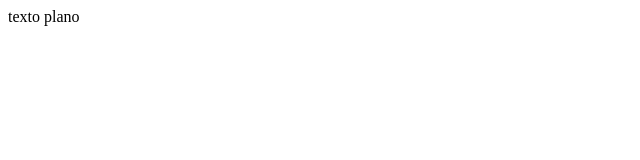
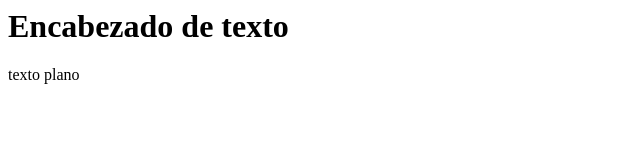
Before and after one commit to Gustavo87/CursoGit, a plain HTML site: page index.html in a window 1280 px wide. Shown: the whole page, without its empty margins (0-640 px from the left). Drawn offline with Linux system fonts and the light colour scheme.

Commit message:
Un commit para probar ssh

```diff
--- a/index.html
+++ b/index.html
@@ -1,4 +1,7 @@
 <html>
 <head></head>
-<body>texto plano</body>
+<body>
+    <h1>Encabezado de texto</h1>
+    texto plano
+</body>
 </html>
```
